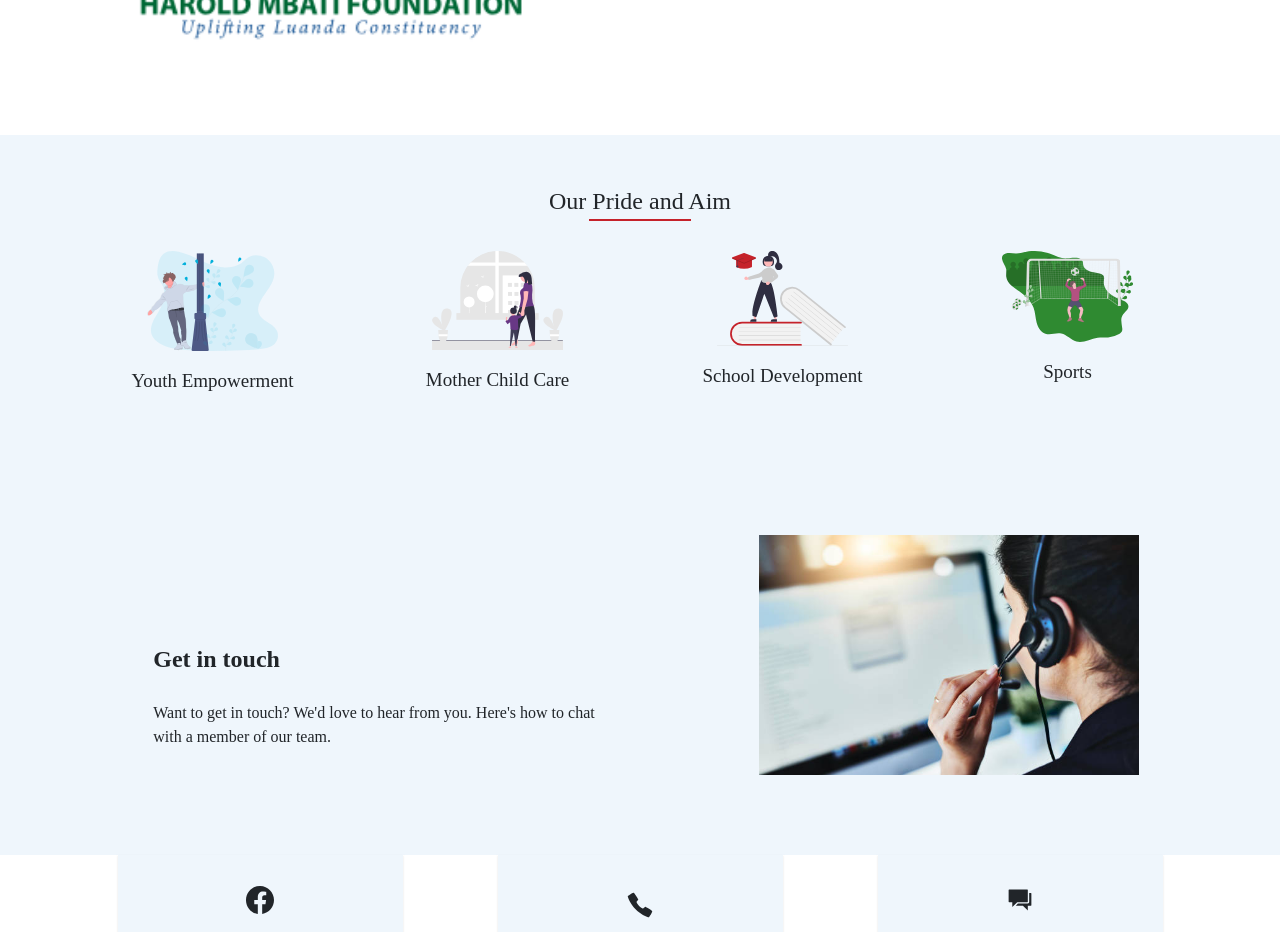
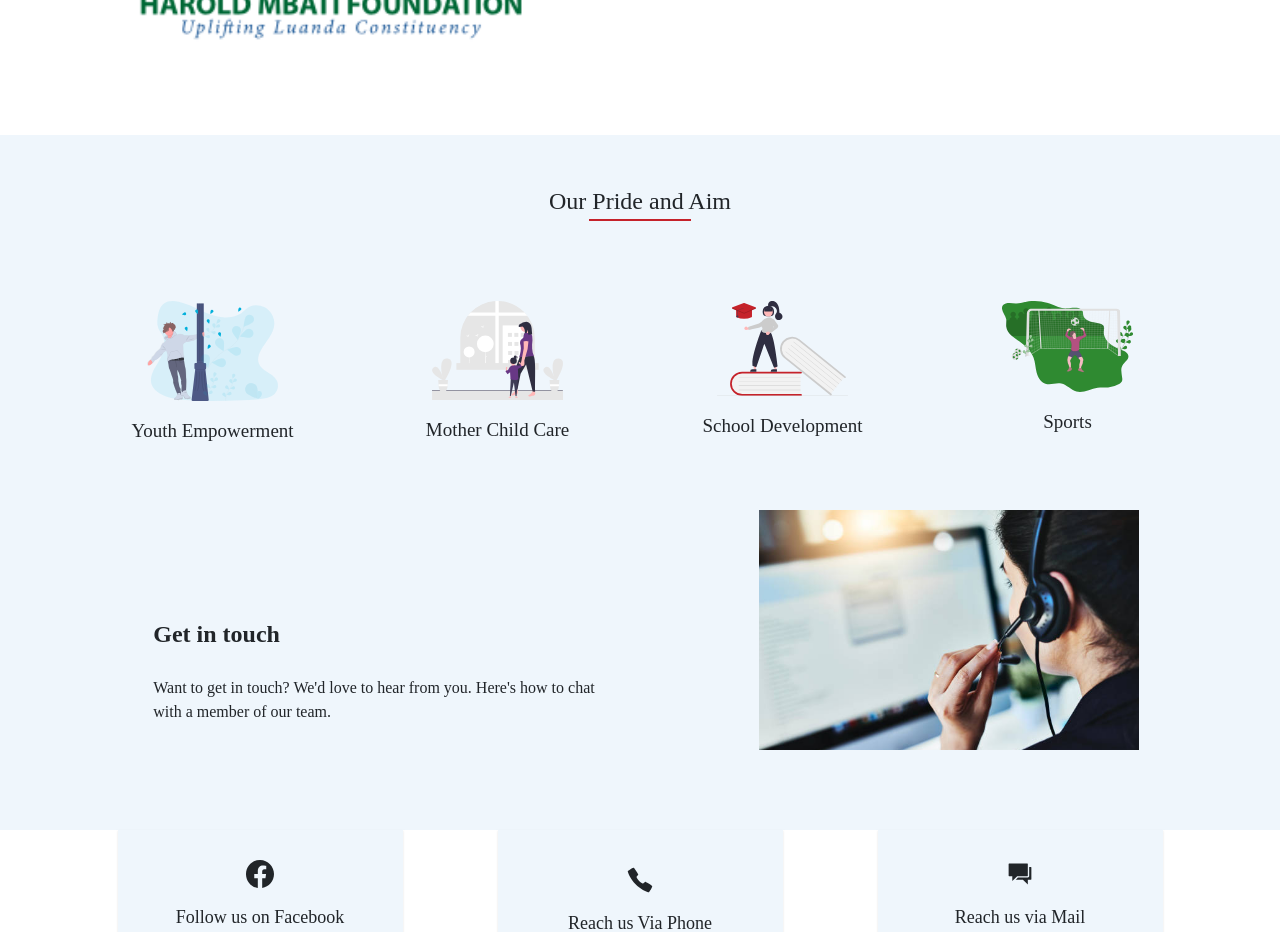
Before and after one commit to Manenomyk/Harold-mbati-site, a React (Create React App) app: page /about in a window 1280 px wide. Shown: the part 1060-1992 px from the top of the page. Built offline with nearby package versions, Linux system fonts and the light colour scheme; a web font is replaced by a local one.

Commit message:
section styling

```diff
--- a/src/Pages/About/About.css
+++ b/src/Pages/About/About.css
@@ -62,22 +62,25 @@
     font-size: 18px;
 }
 .rdsection{
-height: 50vh;
+height: auto;
 background-color: #eff6fc;
 }
 .rdcontainer{
     padding-top: 3rem;
+    padding-bottom: 4rem;
 }
 .aim{
     display: flex;
     justify-content: center;
     font-size: 24px;
+
 }
 .underline4{
     width: 8vw;
     height: 2px;
     background-color: #c5222a;
-    margin-bottom: 30px;
+    margin-bottom: 5rem;
+
 }
 .youthem{
     display: flex;
```
